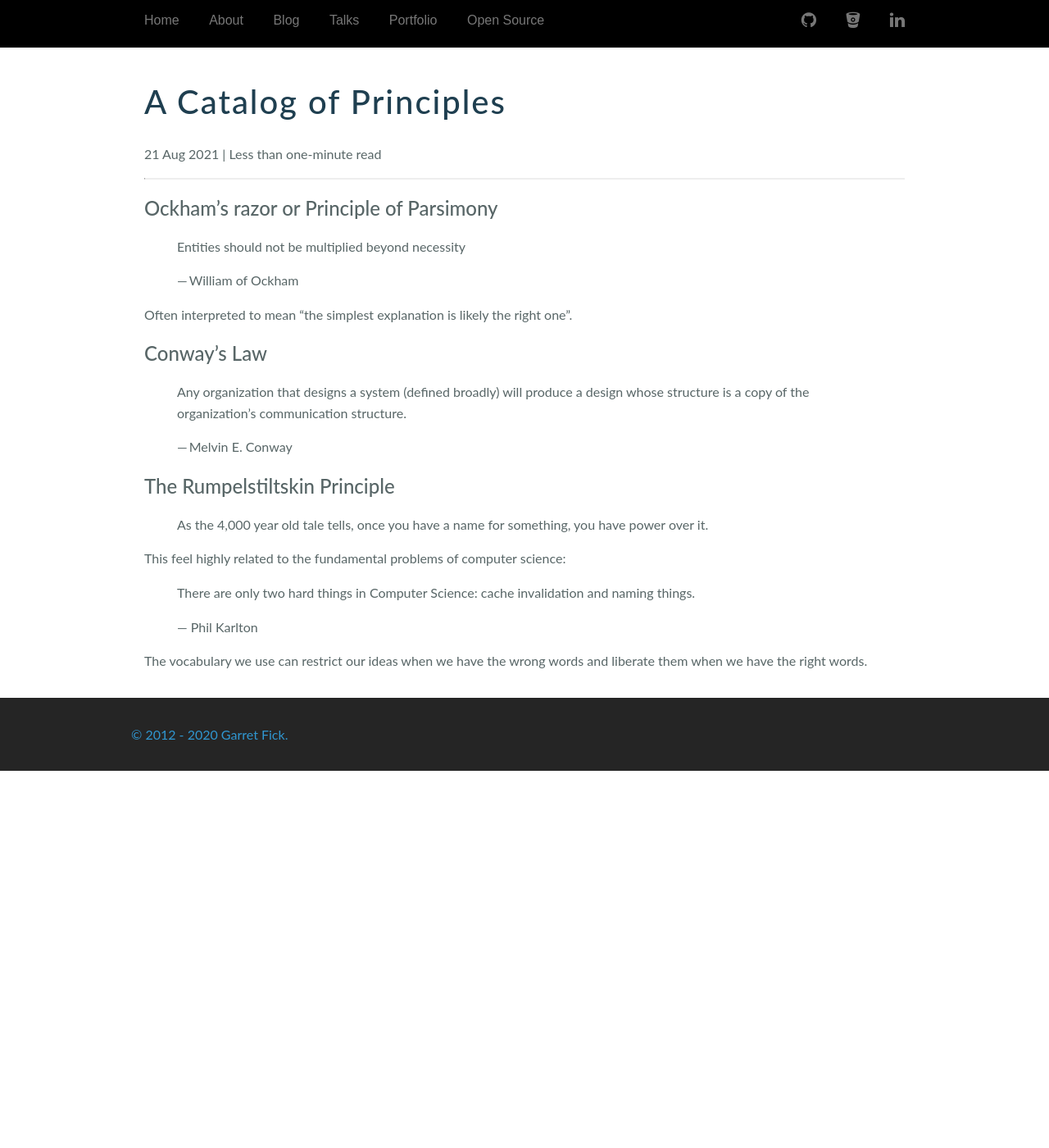
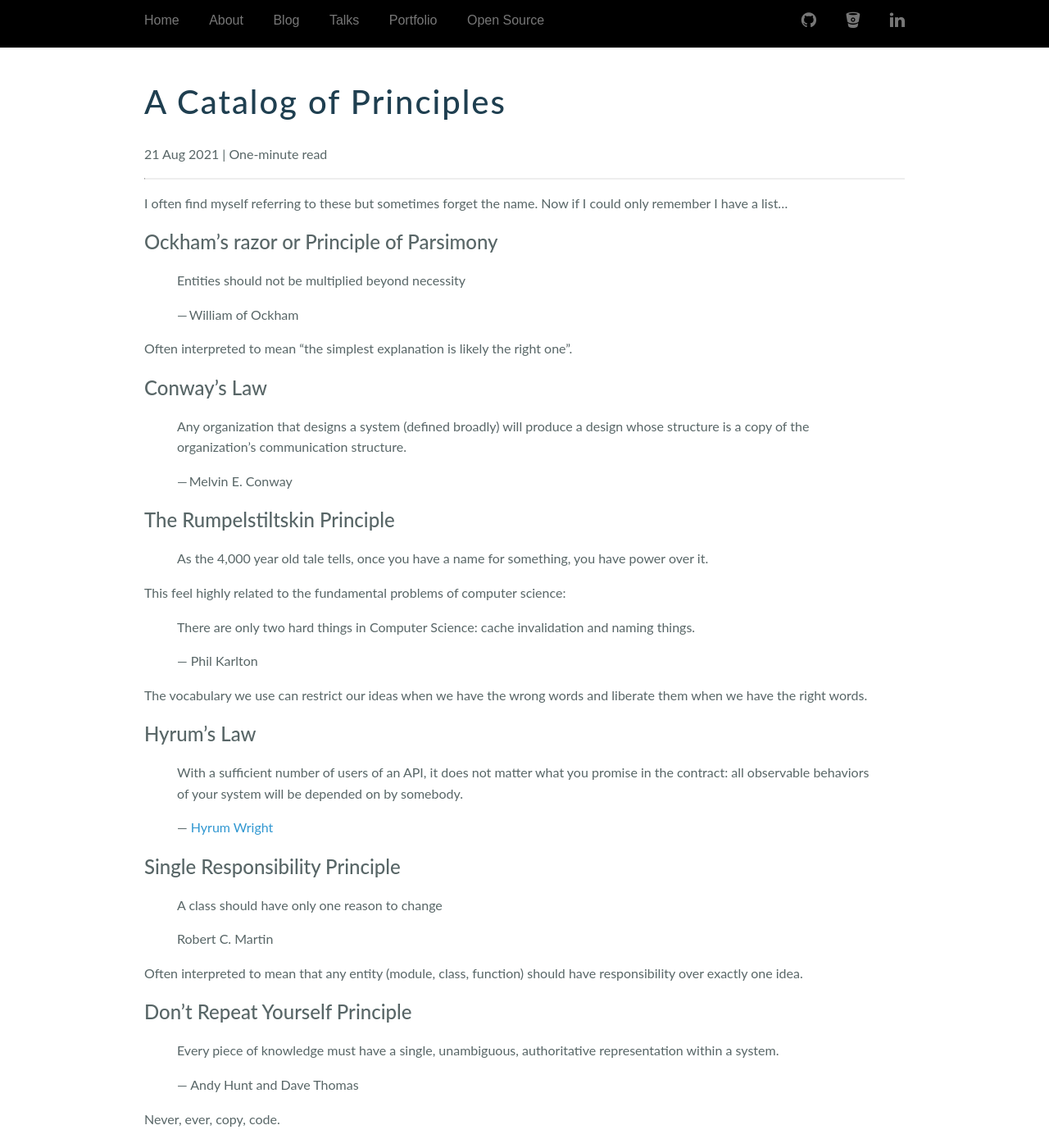
Before and after one commit to garretfick/garretfick.github.io, a Jekyll site: the page built from _posts/2021-08-26-catalog-of-principles.md, in a window 1280 px wide and 1400 px high. Shown: the whole window at 82% size. Built offline with Jekyll 4.4.1, drawn with Linux system fonts in a browser that asks for light colours.

Commit message:
Add post about hypothesis and more priniples.

```diff
--- a/_posts/2021-08-26-catalog-of-principles.md
+++ b/_posts/2021-08-26-catalog-of-principles.md
@@ -3,6 +3,9 @@ layout: post
 title: A Catalog of Principles
 date: 2021-08-21
 ---
+
+I often find myself referring to these but sometimes forget the name. Now if
+I could only remember I have a list...
 
 ## Ockham's razor or Principle of Parsimony
 
@@ -31,3 +34,29 @@ This feel highly related to the fundamental problems of computer science:
 
 The vocabulary we use can restrict our ideas when we have the wrong words and
 liberate them when we have the right words.
+
+## Hyrum's Law
+
+> With a sufficient number of users of an API, it does not matter what you
+> promise in the contract: all observable behaviors of your system will be
+> depended on by somebody.
+>
+> — [Hyrum Wright](https://www.hyrumslaw.com/)
+
+## Single Responsibility Principle
+
+> A class should have only one reason to change
+>
+> Robert C. Martin
+
+Often interpreted to mean that any entity (module, class, function) should have
+responsibility over exactly one idea.
+
+## Don't Repeat Yourself Principle
+
+> Every piece of knowledge must have a single, unambiguous, authoritative
+> representation within a system.
+>
+> — Andy Hunt and Dave Thomas
+
+Never, ever, copy, code.
```
Also changed, not shown: _posts/2021-09-07-machine-learning-as-hypothesis.md (added, +35 -0 lines), about/index.html (+4 -4 lines).
